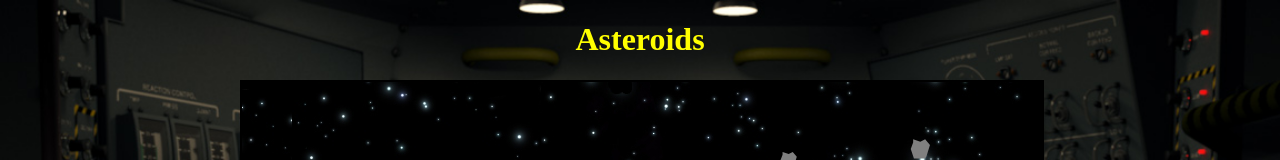
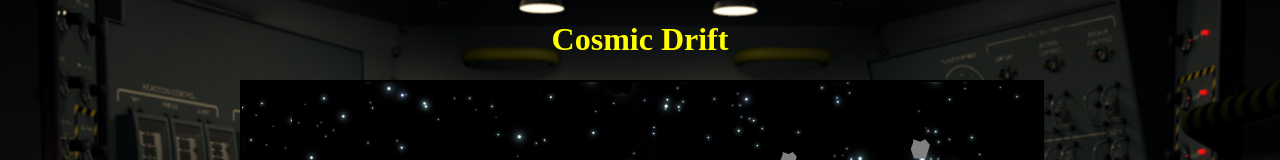
Before and after one commit to TyrusB/Cosmic-Drift-CORE, a plain HTML site: page index.html in a window 1280 px wide. Shown: the top 160 px of the page. Drawn offline with Linux system fonts and the light colour scheme.

Commit message:
Changed text of name

```diff
--- a/index.html
+++ b/index.html
@@ -11,7 +11,7 @@
     <script src='game.js'></script>
 </head>
 <body>
-    <h1>Asteroids</h1>
+    <h1>Cosmic Drift</h1>
     <div class='game-holder'>
         <canvas id="canvas" width="800" height="500"></canvas>
     </div>
```
